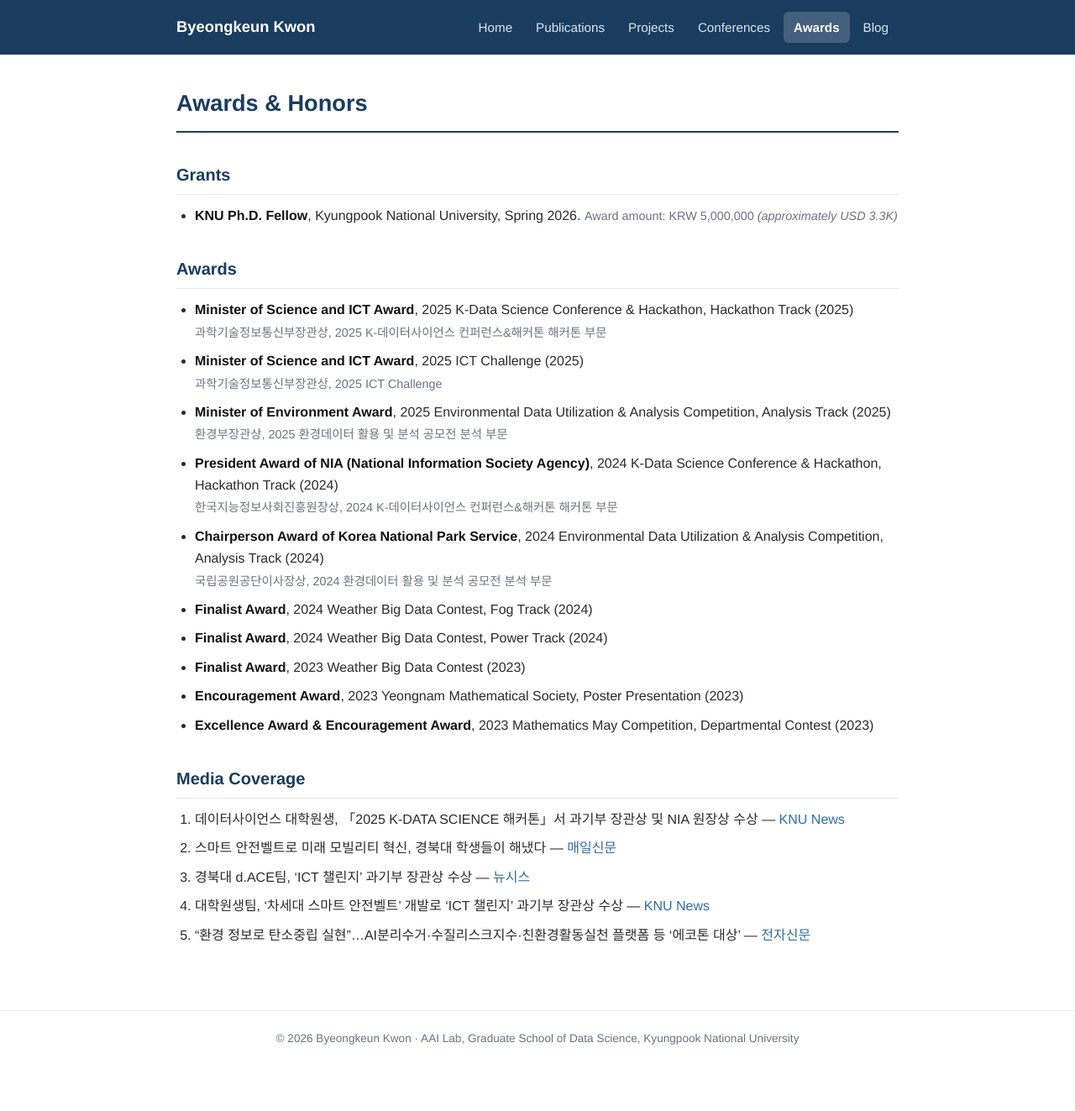
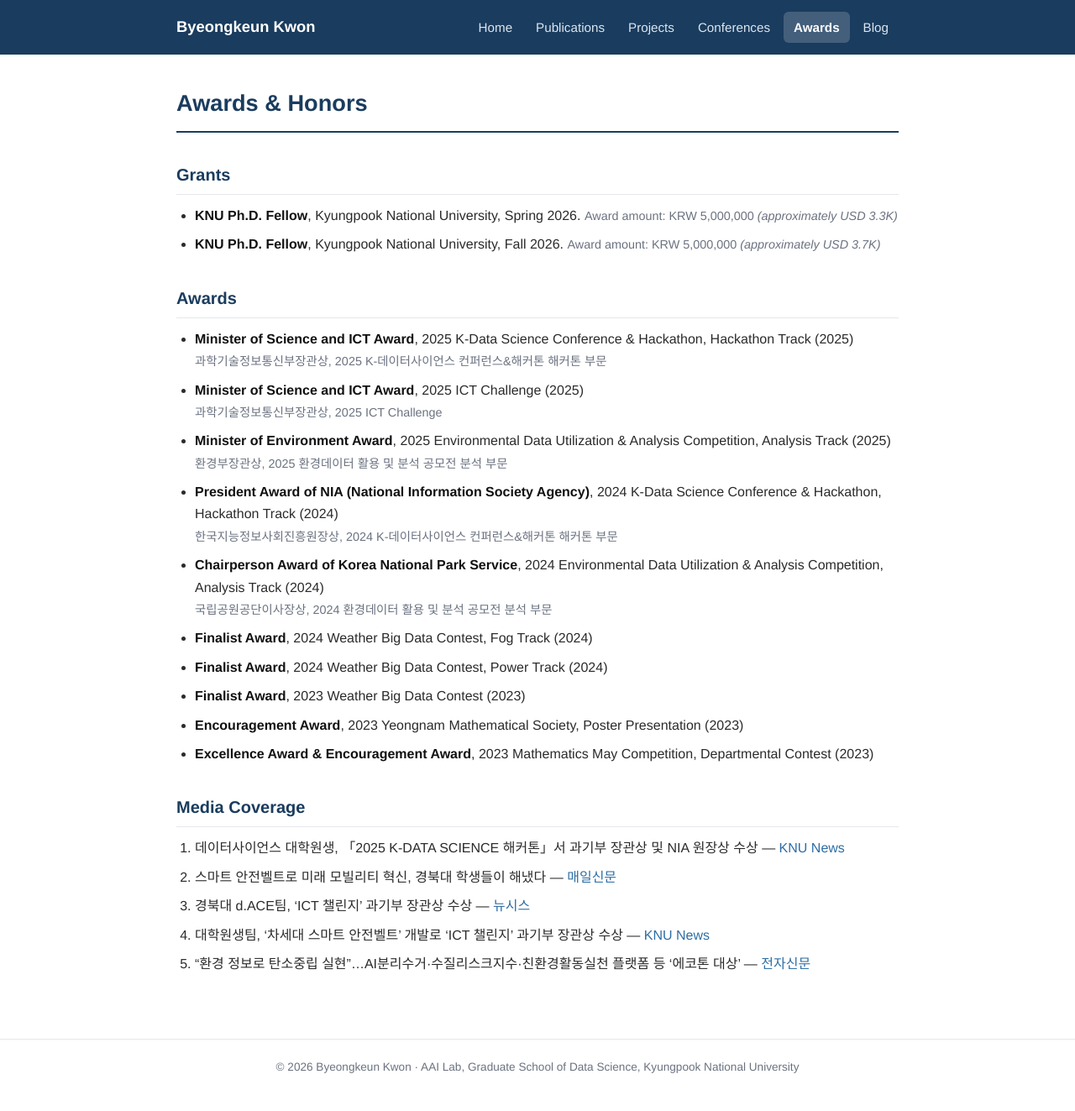
Before and after one commit to KwonBK0223/KwonBK0223.github.io, a Jekyll site: the page built from awards.md, in a window 1280 px wide. Shown: the whole page at 84% size. Built offline with Jekyll 4.4.1, drawn with Linux system fonts in a browser that asks for light colours; before the commit the page ends 1288 px from its top, so only the background shows below that.

Commit message:
Update awards.md
KNU Ph.D. Fellow. 2026 Fall

```diff
--- a/awards.md
+++ b/awards.md
@@ -9,6 +9,7 @@ permalink: /awards
 ## Grants
 
 - **KNU Ph.D. Fellow**, Kyungpook National University, Spring 2026. <span class="note">Award amount: KRW 5,000,000 *(approximately USD 3.3K)*</span>
+- **KNU Ph.D. Fellow**, Kyungpook National University, Fall 2026. <span class="note">Award amount: KRW 5,000,000 *(approximately USD 3.7K)*</span>
 
 ## Awards
 
```
